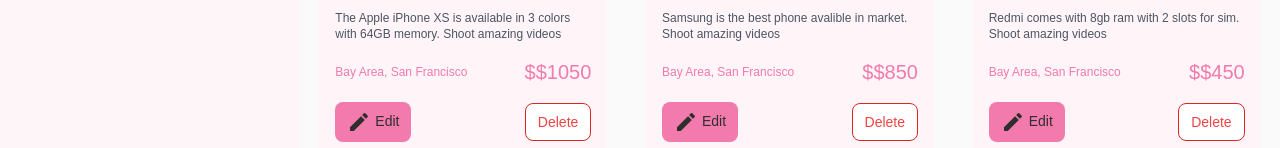
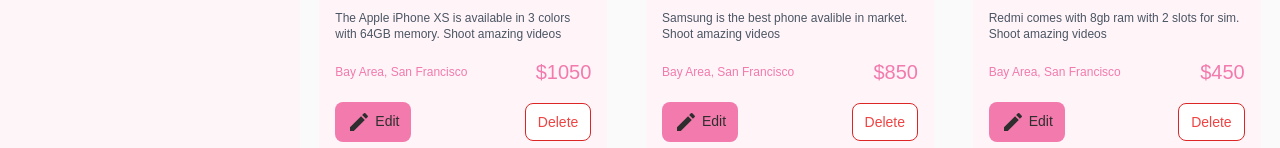
Before and after one commit to trickprog/TravelGuide, a React (Create React App) app: page /Products in a window 1280 px wide. Shown: the part 467-615 px from the top of the page. Built offline with nearby package versions, Linux system fonts and the light colour scheme.

Commit message:
files add

```diff
--- a/src/Components/Product_display.js
+++ b/src/Components/Product_display.js
@@ -42,7 +42,7 @@
                             <p className="text-xs text-gray-600 mt-2">{props.desc}</p>
                             <div className="flex items-center justify-between py-4">
                                 <h2 className="text-[#F27AAC] text-xs font-medium">Bay Area, San Francisco</h2>
-                                <h3 className="text-[#F27AAC] text-xl font-medium">${props.price}</h3>
+                                <h3 className="text-[#F27AAC] text-xl font-medium">{props.price}</h3>
                             </div>
                             <div className="flex items-center justify-between ">
 
```
